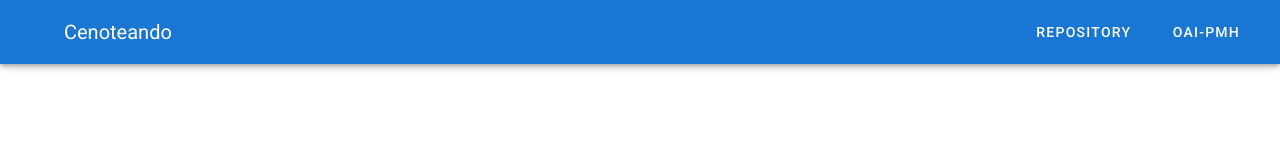
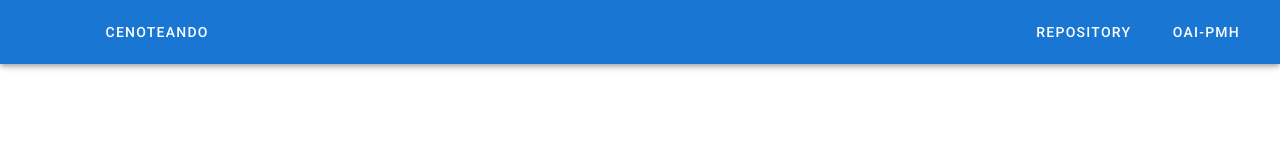
Before and after one commit to cenoteandoDB/cenoteando, a Vue app in the folder frontend/: page / in a window 1280 px wide. Shown: the top 160 px of the page. Built offline with nearby package versions, Linux system fonts and the light colour scheme.

Commit message:
Added link to hoepage on NavBar

```diff
--- a/frontend/src/App.vue
+++ b/frontend/src/App.vue
@@ -1,6 +1,6 @@
 <template>
   <v-app>
-    <NavBar></NavBar>
+    <nav-bar />
     <v-main>
       <router-view />
     </v-main>
@@ -8,14 +8,11 @@
 </template>
 
 <script lang="ts">
-import Vue from "vue";
+import { Component, Vue } from "vue-property-decorator";
 import NavBar from "@/components/NavBar.vue";
 
-export default Vue.extend({
-  name: "App",
+@Component({
   components: { NavBar },
-  data: () => ({
-    //
-  }),
-});
+})
+export default class App extends Vue {}
 </script>
--- a/frontend/src/components/NavBar.vue
+++ b/frontend/src/components/NavBar.vue
@@ -1,6 +1,12 @@
 <template>
-  <v-app-bar app color="primary" dark>
-    <div class="d-flex align-center">
+  <v-app-bar app color="primary" dark clipped-left>
+    <v-app-bar-nav-icon
+      @click.stop="drawer = !drawer"
+      class="hidden-md-and-up"
+      aria-label="Menu"
+    />
+    <v-app-bar-title class="mr-2">
+      <v-btn plain block elevation="0" to="/">
         <v-img
           alt="Cenoteando Logo"
           class="shrink mr-2"
@@ -9,11 +15,15 @@
           transition="scale-transition"
           width="40"
         />
-    </div>
-    <v-app-bar-title href="#" class="mr-2">Cenoteando</v-app-bar-title>
+        Cenoteando
+      </v-btn>
+    </v-app-bar-title>
 
     <v-spacer></v-spacer>
 
+    <span v-if="isOaiPmh"></span>
+
+    <span v-else>
       <v-btn to="/repo" text>
         <span class="mr-2">Repository</span>
       </v-btn>
@@ -21,13 +31,30 @@
       <v-btn to="/oai-pmh" text>
         <span class="mr-2">OAI-PMH</span>
       </v-btn>
+    </span>
   </v-app-bar>
 </template>
 
-<script>
-export default {
-  name: "NavBar",
-};
+<script lang="ts">
+import { Component, Vue } from "vue-property-decorator";
+
+@Component
+export default class NavBar extends Vue {
+  name = "NavBar";
+  drawer = false;
+
+  get isOaiPmh(): boolean {
+    // TODO: return this.$router.???
+    return false;
+  }
+}
 </script>
 
-<style scoped></style>
+<style lang="scss" scoped>
+.no-active::before {
+  opacity: 0 !important;
+}
+nav {
+  z-index: 300;
+}
+</style>
```
Lines whose indentation alone changed are shown as unchanged.
